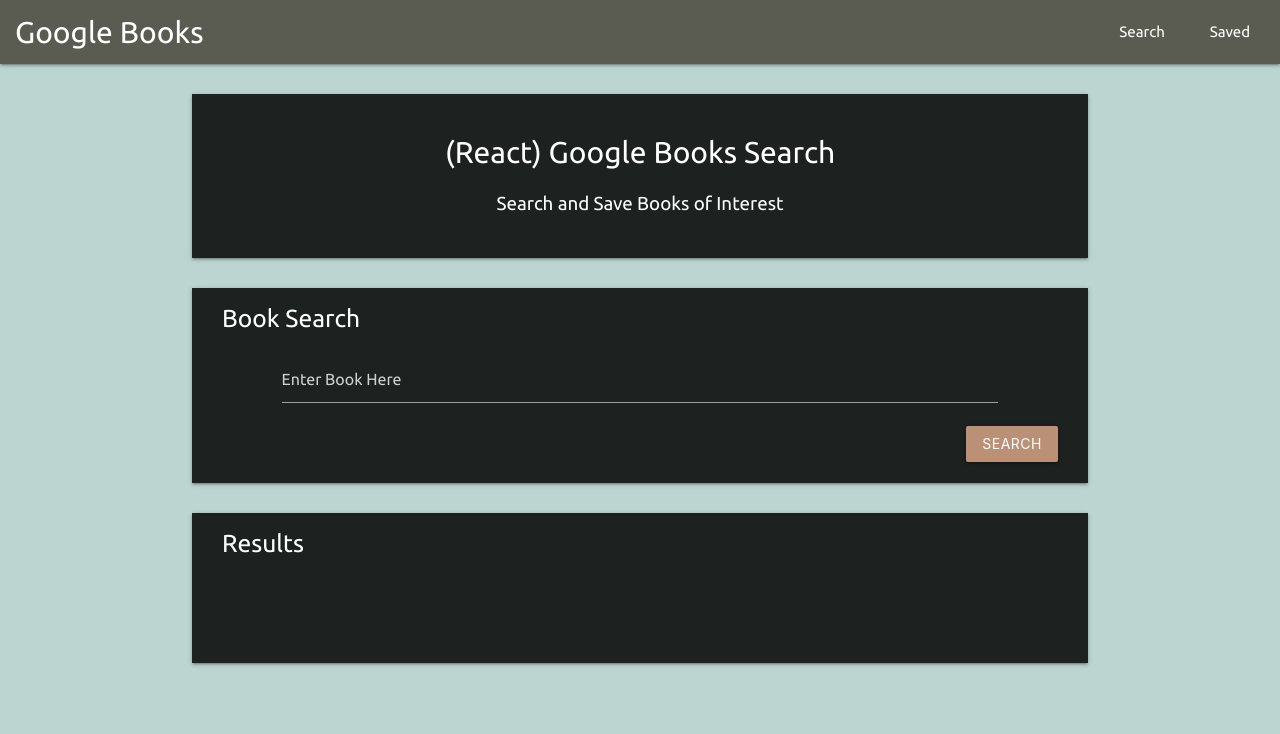
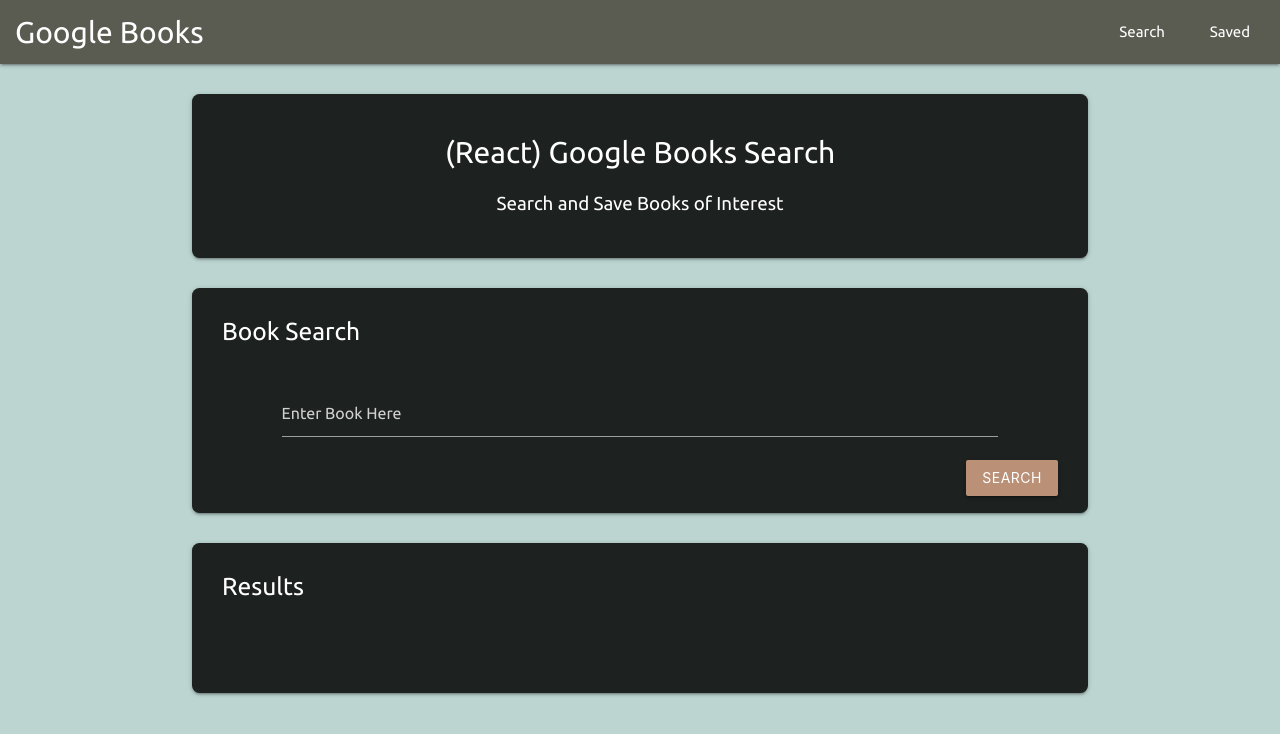
Before and after one commit to harpality/all-my-books, a React (Create React App) app in the folder client/: page / in a window 1280 px wide. Shown: the top 734 px of the page. Built offline with nearby package versions, Linux system fonts and the light colour scheme.

Commit message:
stylized containers

```diff
--- a/client/src/components/BooksContainer.js
+++ b/client/src/components/BooksContainer.js
@@ -33,7 +33,6 @@
       link: target.querySelector("a").href,
       saved: true
     }).then(res => console.log(res));
-    // console.log(book);
   };
 
   handleInputChange = event => {
@@ -47,7 +46,6 @@
   handleFormSubmit = event => {
     event.preventDefault();
     this.searchBooks(this.state.search);
-    // console.log(this.state.search);
   };
 
   render() {
--- a/client/src/components/Navbar.js
+++ b/client/src/components/Navbar.js
@@ -3,6 +3,7 @@
 
 const Navbar = () => {
   return (
+    <div className="navbar-fixed">
       <nav>
         <div className="nav-wrapper">
           <span href="#" className="title">
@@ -18,6 +19,7 @@
           </ul>
         </div>
       </nav>
+    </div>
   );
 };
 
--- a/client/src/index.css
+++ b/client/src/index.css
@@ -31,6 +31,7 @@
   padding-bottom: 2rem;
   box-shadow: 0 2px 2px 0 rgba(0, 0, 0, 0.14),
     0 3px 1px -2px rgba(0, 0, 0, 0.12), 0 1px 5px 0 rgba(0, 0, 0, 0.2);
+  border-radius: 0.5rem;
 }
 
 .title h1 {
@@ -48,7 +49,8 @@
   background-color: #1d2120;
   margin-top: 2rem;
   align-items: center;
-  height: 13rem;
+  min-height: 15rem;
+  border-radius: 0.5rem;
   box-shadow: 0 2px 2px 0 rgba(0, 0, 0, 0.14),
     0 3px 1px -2px rgba(0, 0, 0, 0.12), 0 1px 5px 0 rgba(0, 0, 0, 0.2);
 }
@@ -66,7 +68,7 @@
 }
 
 .search-form h5 {
-  margin-left: 2rem;
+  margin: 2rem;
   align-self: flex-start;
 }
 
@@ -101,16 +103,18 @@
   margin-top: 2rem;
   color: white;
   min-height: 10rem;
+  padding-bottom: 3rem;
+  margin-bottom: 5rem;
   display: flex;
   flex-direction: column;
   align-items: center;
   box-shadow: 0 2px 2px 0 rgba(0, 0, 0, 0.14),
     0 3px 1px -2px rgba(0, 0, 0, 0.12), 0 1px 5px 0 rgba(0, 0, 0, 0.2);
+  border-radius: 0.5rem;
 }
 
 .book-results h5 {
-  margin-left: 2rem;
-  margin-bottom: 2rem;
+  margin: 2rem;
   align-self: flex-start;
 }
 
@@ -118,12 +122,13 @@
   display: flex;
   flex-direction: column;
   background-color: #5a5c51;
-  margin-bottom: 1rem;
+  margin-bottom: 1.5rem;
   width: 90%;
   padding: 1rem;
   object-fit: contain;
   box-shadow: 0 2px 2px 0 rgba(0, 0, 0, 0.14),
     0 3px 1px -2px rgba(0, 0, 0, 0.12), 0 1px 5px 0 rgba(0, 0, 0, 0.2);
+  border-radius: 0.5rem;
 }
 
 .no-results {
```
Lines whose indentation alone changed are shown as unchanged.
